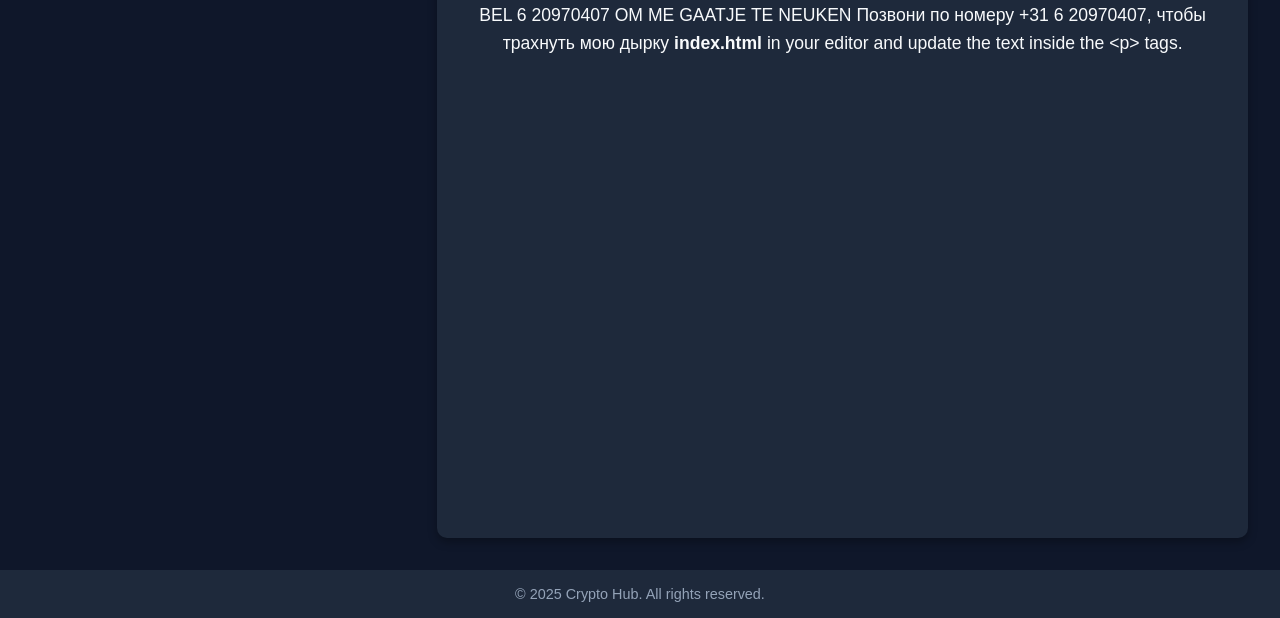
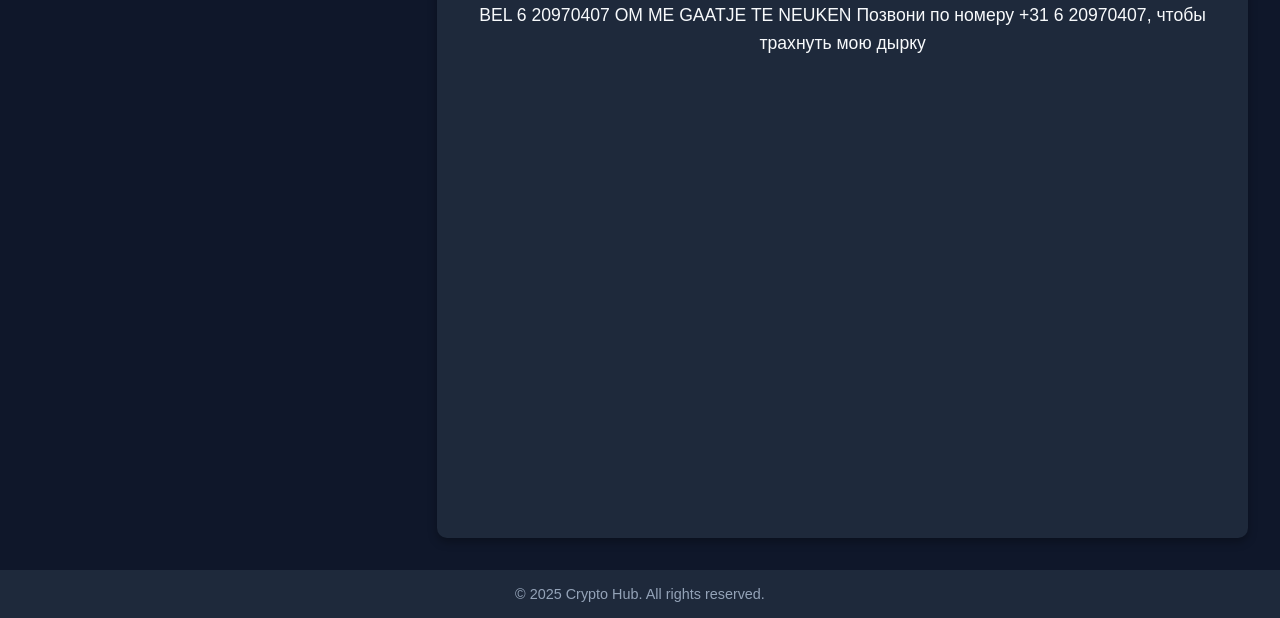
Before and after one commit to femboynuttermarco/freeanalbutsexcryptoparadise, a plain HTML site: page index.html in a window 1280 px wide. Shown: the part 182-800 px from the top of the page. Drawn offline with Linux system fonts and the light colour scheme.

Commit message:
Update index.html

```diff
--- a/index.html
+++ b/index.html
@@ -140,7 +140,8 @@
     <div class="text-section">
       <h1>Your Title Goes Here</h1>
       <p>
-        BEL 6 20970407 OM ME GAATJE TE NEUKEN Позвони по номеру +31 6 20970407, чтобы трахнуть мою дырку <b>index.html</b> in your editor and update the text inside the &lt;p&gt; tags.
+        BEL 6 20970407 OM ME GAATJE TE NEUKEN
+        Позвони по номеру +31 6 20970407, чтобы трахнуть мою дырку
       </p>
     </div>
   </div>
```
